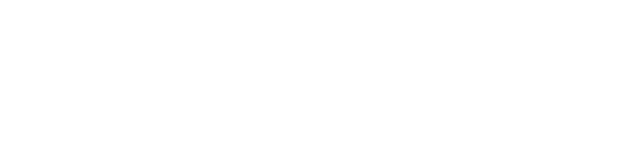
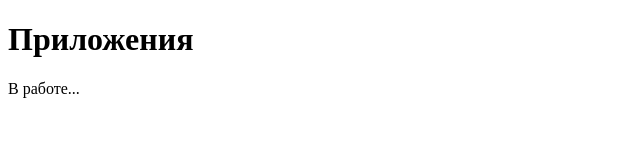
Before and after one commit to capcross/jepria-gatsby-site, a Gatsby site: page /apps in a window 1280 px wide. Before the commit this address had no page. Shown: the whole page, without its empty margins (0-640 px from the left). Built offline with nearby package versions, Linux system fonts and the light colour scheme; Gatsby itself is replaced by a stand-in of ours.

Commit message:
feat: подключение раздела "Приложения"

```diff
--- a/src/components/menu.js
+++ b/src/components/menu.js
@@ -20,9 +20,9 @@
       <li>
         <Link to="/blog">Новости</Link>
       </li>
-      {/* <li>
-        <Link to="/services">Сервисы</Link>
-      </li> */}
+      <li>
+        <Link to="/apps">Приложения</Link>
+      </li>
       <li>
         <Link to="/about">О нас</Link>
       </li>
--- /dev/null
+++ b/src/pages/apps.js
@@ -0,0 +1,49 @@
+import React from 'react'
+
+// <!DOCTYPE html>
+// <html>
+// <script>
+// fetch(
+// 	"http://jepria.org/feature-json-jepria-backend/LoginServlet?username=alapygin@yandex.ru&password=jepria2017",
+// 	{
+// 		method:'GET',
+// 		credentials: 'include'
+// 	})
+// 	.then((auth) => {
+// 		console.log("RESPONSE: " + auth);
+// 		fetch(
+// 			"http://jepria.org/feature-json-jepria-backend/v1/features",
+// 			{
+// 				method:'GET',
+// 				credentials: 'include',
+// 				headers: {
+// 					'Accept': 'application/json',
+// 					'Access-Control-Request-Method': 'GET',
+// 					'Access-Control-Request-Headers': 'Content-Type',
+// 					'Content-Type': 'application/json'
+// 				}
+// 			})
+// 			.then((response) => {
+// 			console.log("RESPONSE: " + JSON.stringify(response))
+// 			response.json().then(function(data) {
+// 				document.getElementById("response").innerHTML = JSON.stringify(data);
+// 			});
+// 			});
+// 	});
+// </script>
+// <body>
+
+// <h1>This is CORS TEST</h1>
+// <p id="response"></p>
+// </body>
+// </html>
+
+
+const AppsPage = () => (
+  <div>
+    <h1>Приложения</h1>
+    <p>В работе...</p>
+  </div>
+)
+
+export default AppsPage
--- a/src/pages/blog.js
+++ b/src/pages/blog.js
@@ -13,7 +13,7 @@
         </small>
         <br />
         <br />
-        <Link to={post.node.frontmatter.path}>Смотреть...</Link>
+        <Link to={post.node.frontmatter.path}>[...]</Link>
         <br />
         <br />
         <hr />
```
